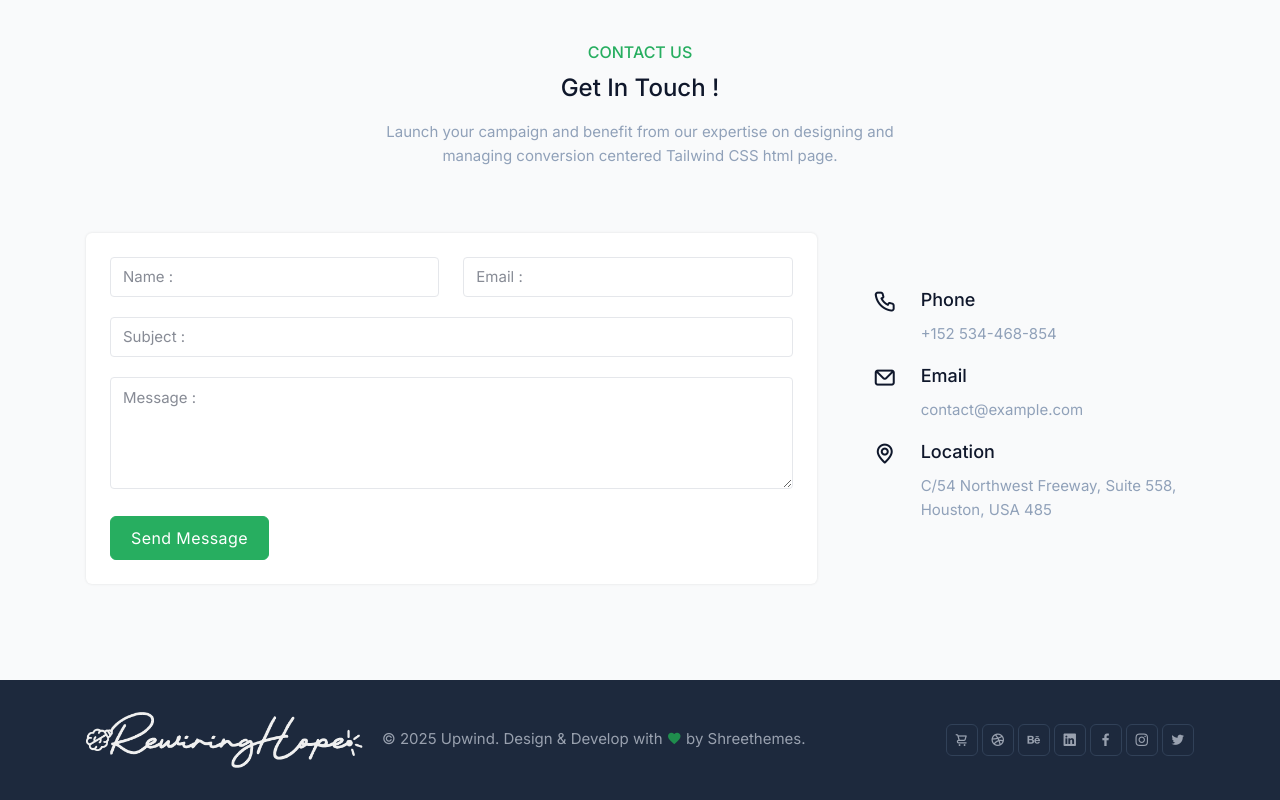
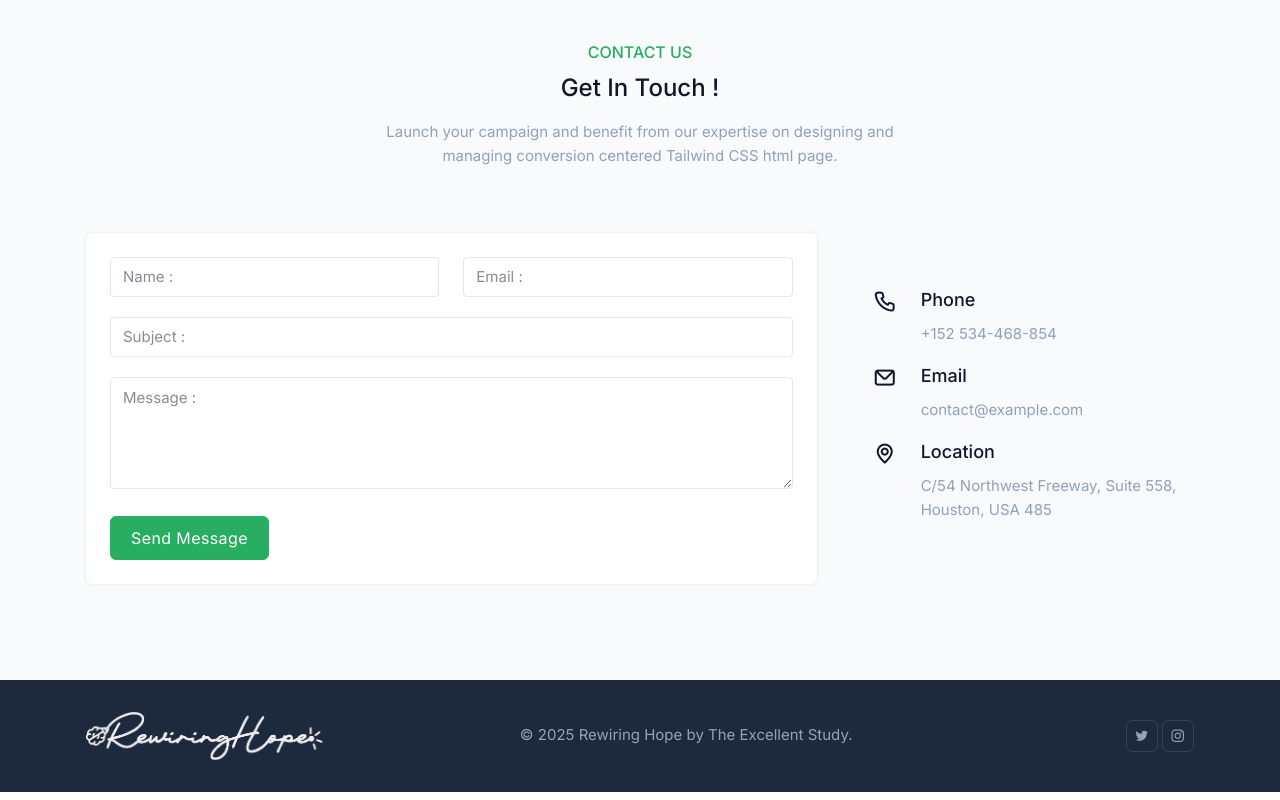
Before and after one commit to iqbalrez/rewiring-hope, a React (Vite) app: page /index-six in a window 1280 px wide. Shown: the part 8166-8966 px from the top of the page. Built offline with nearby package versions, Linux system fonts and the light colour scheme.

Commit message:
refactor: update Footer component structure and styling for improved readability

```diff
--- a/src/component/Footer.jsx
+++ b/src/component/Footer.jsx
@@ -1,37 +1,65 @@
-import React from "react";
-import { Link } from "react-router-dom";
+import React from 'react';
+import { Link } from 'react-router-dom';
 
-import LogoLight from "../assets/images/logo-light.png";
+import LogoLight from '../assets/images/logo-light.png';
 
 export default function Footer() {
-
   return (
     <>
       {/*  Start Footer  */}
-            <footer className="py-8 bg-slate-800 dark:bg-gray-900">
-                <div className="container">
-                    <div className="grid md:grid-cols-12 items-center">
-                        <div className="md:col-span-3">
-                            <Link to="#" className="logo-footer">
-                                <img src={LogoLight} className="md:ms-0 mx-auto" alt="" />
+      <footer className='py-8 bg-slate-800 dark:bg-gray-900'>
+        <div className='container'>
+          <div className='grid md:grid-cols-12 items-center'>
+            <div className='md:col-span-3'>
+              <Link to='#' className='logo-footer'>
+                <img
+                  src={LogoLight}
+                  className='md:ms-0 max-h-12 mx-auto'
+                  alt=''
+                />
               </Link>
             </div>
 
-                        <div className="md:col-span-5 md:mt-0 mt-8">
-                            <div className="text-center">
-                                <p className="text-gray-400">© {(new Date().getFullYear())}{" "} Upwind. Design & Develop with <i className="mdi mdi-heart text-primary-dark"></i> by <Link to="https://shreethemes.in/" target="_blank" className="text-reset">Shreethemes</Link>.</p>
+            <div className='md:col-span-7 md:mt-0 mt-8'>
+              <div className='text-center'>
+                <p className='text-gray-400'>
+                  © {new Date().getFullYear()} Rewiring Hope by The Excellent
+                  Study.
+                </p>
               </div>
             </div>
 
-                        <div className="md:col-span-4 md:mt-0 mt-8">
-                            <ul className="list-none foot-icon md:text-end text-center">
-                                <li className="inline ms-1"><Link to="https://1.envato.market/upwind-react" target="_blank" className="size-8 inline-flex items-center text-center justify-center tracking-wide border align-middle duration-500 rounded-md border-slate-700 dark:border-slate-800 hover:border-primary bg-slate-800 dark:bg-gray-900 hover:bg-primary dark:hover:bg-primary text-gray-400 hover:text-white"><i className="uil uil-shopping-cart align-middle" title="Buy Now"></i></Link></li>
+            <div className='md:col-span-2 md:mt-0 mt-8'>
+              <ul className='list-none foot-icon md:text-end text-center'>
+                {/* <li className="inline ms-1"><Link to="https://1.envato.market/upwind-react" target="_blank" className="size-8 inline-flex items-center text-center justify-center tracking-wide border align-middle duration-500 rounded-md border-slate-700 dark:border-slate-800 hover:border-primary bg-slate-800 dark:bg-gray-900 hover:bg-primary dark:hover:bg-primary text-gray-400 hover:text-white"><i className="uil uil-shopping-cart align-middle" title="Buy Now"></i></Link></li>
                                 <li className="inline ms-1"><Link to="https://dribbble.com/shreethemes" target="_blank" className="size-8 inline-flex items-center text-center justify-center tracking-wide border align-middle duration-500 rounded-md border-slate-700 dark:border-slate-800 hover:border-primary bg-slate-800 dark:bg-gray-900 hover:bg-primary dark:hover:bg-primary text-gray-400 hover:text-white"><i className="uil uil-dribbble align-middle" title="dribbble"></i></Link></li>
                                 <li className="inline ms-1"><Link to="https://www.behance.net/shreethemes" target="_blank" className="size-8 inline-flex items-center text-center justify-center tracking-wide border align-middle duration-500 rounded-md border-slate-700 dark:border-slate-800 hover:border-primary bg-slate-800 dark:bg-gray-900 hover:bg-primary dark:hover:bg-primary text-gray-400 hover:text-white"><i className="uil uil-behance" title="Behance"></i></Link></li>
                                 <li className="inline ms-1"><Link to="http://linkedin.com/company/shreethemes" target="_blank" className="size-8 inline-flex items-center text-center justify-center tracking-wide border align-middle duration-500 rounded-md border-slate-700 dark:border-slate-800 hover:border-primary bg-slate-800 dark:bg-gray-900 hover:bg-primary dark:hover:bg-primary text-gray-400 hover:text-white"><i className="uil uil-linkedin" title="Linkedin"></i></Link></li>
-                                <li className="inline ms-1"><Link to="https://www.facebook.com/shreethemes" target="_blank" className="size-8 inline-flex items-center text-center justify-center tracking-wide border align-middle duration-500 rounded-md border-slate-700 dark:border-slate-800 hover:border-primary bg-slate-800 dark:bg-gray-900 hover:bg-primary dark:hover:bg-primary text-gray-400 hover:text-white"><i className="uil uil-facebook-f align-middle" title="facebook"></i></Link></li>
-                                <li className="inline ms-1"><Link to="https://www.instagram.com/shreethemes/" target="_blank" className="size-8 inline-flex items-center text-center justify-center tracking-wide border align-middle duration-500 rounded-md border-slate-700 dark:border-slate-800 hover:border-primary bg-slate-800 dark:bg-gray-900 hover:bg-primary dark:hover:bg-primary text-gray-400 hover:text-white"><i className="uil uil-instagram align-middle" title="instagram"></i></Link></li>
-                                <li className="inline ms-1"><Link to="https://twitter.com/shreethemes" target="_blank" className="size-8 inline-flex items-center text-center justify-center tracking-wide border align-middle duration-500 rounded-md border-slate-700 dark:border-slate-800 hover:border-primary bg-slate-800 dark:bg-gray-900 hover:bg-primary dark:hover:bg-primary text-gray-400 hover:text-white"><i className="uil uil-twitter align-middle" title="twitter"></i></Link></li>
+                                <li className="inline ms-1"><Link to="https://www.facebook.com/shreethemes" target="_blank" className="size-8 inline-flex items-center text-center justify-center tracking-wide border align-middle duration-500 rounded-md border-slate-700 dark:border-slate-800 hover:border-primary bg-slate-800 dark:bg-gray-900 hover:bg-primary dark:hover:bg-primary text-gray-400 hover:text-white"><i className="uil uil-facebook-f align-middle" title="facebook"></i></Link></li> */}
+                <li className='inline ms-1'>
+                  <Link
+                    to='https://twitter.com/shreethemes'
+                    target='_blank'
+                    className='size-8 inline-flex items-center text-center justify-center tracking-wide border align-middle duration-500 rounded-md border-slate-700 dark:border-slate-800 hover:border-primary bg-slate-800 dark:bg-gray-900 hover:bg-primary dark:hover:bg-primary text-gray-400 hover:text-white'
+                  >
+                    <i
+                      className='uil uil-twitter align-middle'
+                      title='twitter'
+                    ></i>
+                  </Link>
+                </li>
+                <li className='inline ms-1'>
+                  <Link
+                    to='https://www.instagram.com/shreethemes/'
+                    target='_blank'
+                    className='size-8 inline-flex items-center text-center justify-center tracking-wide border align-middle duration-500 rounded-md border-slate-700 dark:border-slate-800 hover:border-primary bg-slate-800 dark:bg-gray-900 hover:bg-primary dark:hover:bg-primary text-gray-400 hover:text-white'
+                  >
+                    <i
+                      className='uil uil-instagram align-middle'
+                      title='instagram'
+                    ></i>
+                  </Link>
+                </li>
               </ul>
             </div>
           </div>
@@ -40,9 +68,14 @@ export default function Footer() {
       {/* <!-- End Footer --> */}
 
       {/* <!-- Back to top --> */}
-            <Link to="home" id="back-to-top" className="back-to-top fixed hidden text-lg rounded-full z-10 bottom-5 end-5 h-9 w-9 text-center bg-primary text-white leading-9"><i className="uil uil-arrow-up"></i></Link>
+      <Link
+        to='home'
+        id='back-to-top'
+        className='back-to-top fixed hidden text-lg rounded-full z-10 bottom-5 end-5 h-9 w-9 text-center bg-primary text-white leading-9'
+      >
+        <i className='uil uil-arrow-up'></i>
+      </Link>
       {/* <!-- Back to top --> */}
     </>
   );
-
 }
```
Lines whose indentation alone changed are shown as unchanged.
